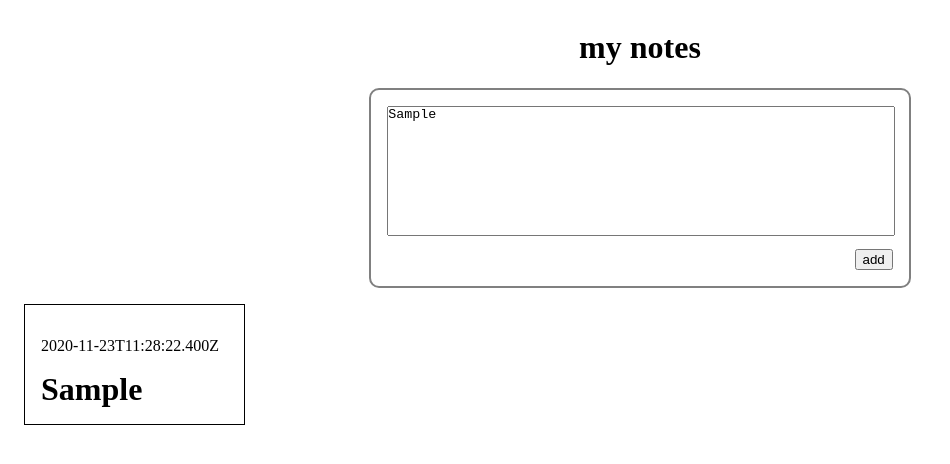
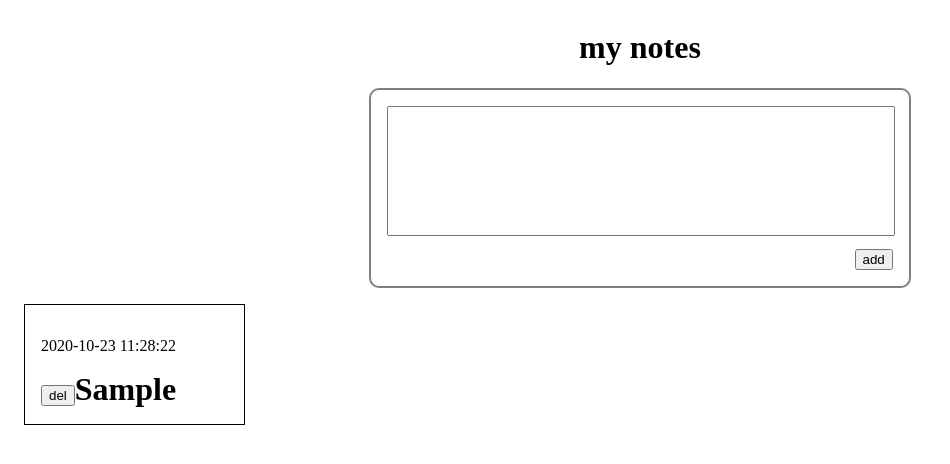
Before and after one commit to JakeRSA/react-simple-notes, a React (Create React App) app: page / in a window 1280 px wide. Both pictures are taken after typing "Sample" into the empty fields and a click on the button "add". Shown: the top 464 px of the page, without its empty margins (0-950 px from the left). Built offline with nearby package versions, Linux system fonts and the light colour scheme.

Commit message:
completed milestone 2

```diff
--- a/src/components/MakeNote.js
+++ b/src/components/MakeNote.js
@@ -2,7 +2,7 @@ import React from "react";
 import Note from "./Note";
 import "../stylesheets/MakeNote.css";
 
-class NewNote extends React.Component {
+class MakeNote extends React.Component {
   constructor(props) {
     super(props);
     this.notes = [];
@@ -18,20 +18,23 @@ class NewNote extends React.Component {
   }
 
   addNote(description) {
-
     const dateTime = new Date();
     const note = {
-      dateTime: dateTime.toISOString(),
+      dateTime: dateTime,
       description: this.state.description,
       count: this.state.count,
     };
     console.log(note.dateTime);
     this.notes.push(note);
-    this.setState({ count: this.state.count + 1 });
+    this.setState({
+      count: this.state.count + 1,
+      description: "",
+    });
   }
 
   render() {
-    const noteElems = this.notes.map((note) => (
+    const noteElems = this.notes
+      .map((note) => (
         <Note
           key={note.count}
           dateTime={note.dateTime}
@@ -42,6 +45,7 @@ class NewNote extends React.Component {
       <div className="app-wrapper">
         <div className="make-note">
           <textarea
+            value={this.state.description}
             onChange={(event) => this.onDescriptionChange(event)}
           ></textarea>
           <button
@@ -58,4 +62,4 @@ class NewNote extends React.Component {
   }
 }
 
-export default NewNote;
+export default MakeNote;
--- a/src/components/Note.js
+++ b/src/components/Note.js
@@ -1,13 +1,57 @@
 import "../stylesheets/Note.css";
+import React from 'react';
 
-function Note(props) {
-  console.log(props)
-  return (
-    <div className="note">
-      <p>{props.dateTime}</p>
-      <h1>{props.description}</h1>
-    </div>
-  );
+class Note extends React.Component {
+
+  constructor(props) {
+    super(props);
+    this.state = {
+      deleted: false
+    }
+    const dt = props.dateTime;
+
+    const yyyy = dt.getFullYear();
+    let mm;
+    if (dt.getMonth() > 9) mm = dt.getMonth();
+    else mm = "0" + dt.getMonth();
+    let dd;
+    if (dt.getDate() > 9) dd = dt.getDate();
+    else dd = "0" + dt.getDate();
+    let hr;
+    if (dt.getHours() > 9) hr = dt.getHours();
+    else hr = "0" + dt.getHours();
+    let mn;
+    if (dt.getMinutes() > 9) mn = dt.getMinutes();
+    else mn = "0" + dt.getMinutes();
+    let sc;
+    if (dt.getSeconds() > 9) sc = dt.getSeconds();
+    else sc = "0" + dt.getSeconds();
+
+    this.dateFormatted = `${yyyy}-${mm}-${dd} ${hr}:${mn}:${sc}`;
+  }
+  deleteNote() {
+    const userResponse = window.confirm(
+      "Are you sure you want to delete this note?"
+    );
+    if (userResponse) {
+      this.setState({deleted:true})
+    }
+  };
+
+  render() {
+    if (!this.state.deleted) {
+      return (
+        <div className="note">
+          <p>{this.dateFormatted}</p>
+          <button onClick={() => {this.deleteNote();}}>
+            del
+          </button>
+          <h1>{this.props.description}</h1>
+        </div>
+      );
+    }
+    else return <div className="deleted"></div>
+  }
 }
 
 export default Note;
--- a/src/stylesheets/Note.css
+++ b/src/stylesheets/Note.css
@@ -4,3 +4,7 @@
   padding: 1em;
   margin: 1em;
 }
+
+.deleted {
+  display: none;
+}
```
Lines whose indentation alone changed are shown as unchanged.
